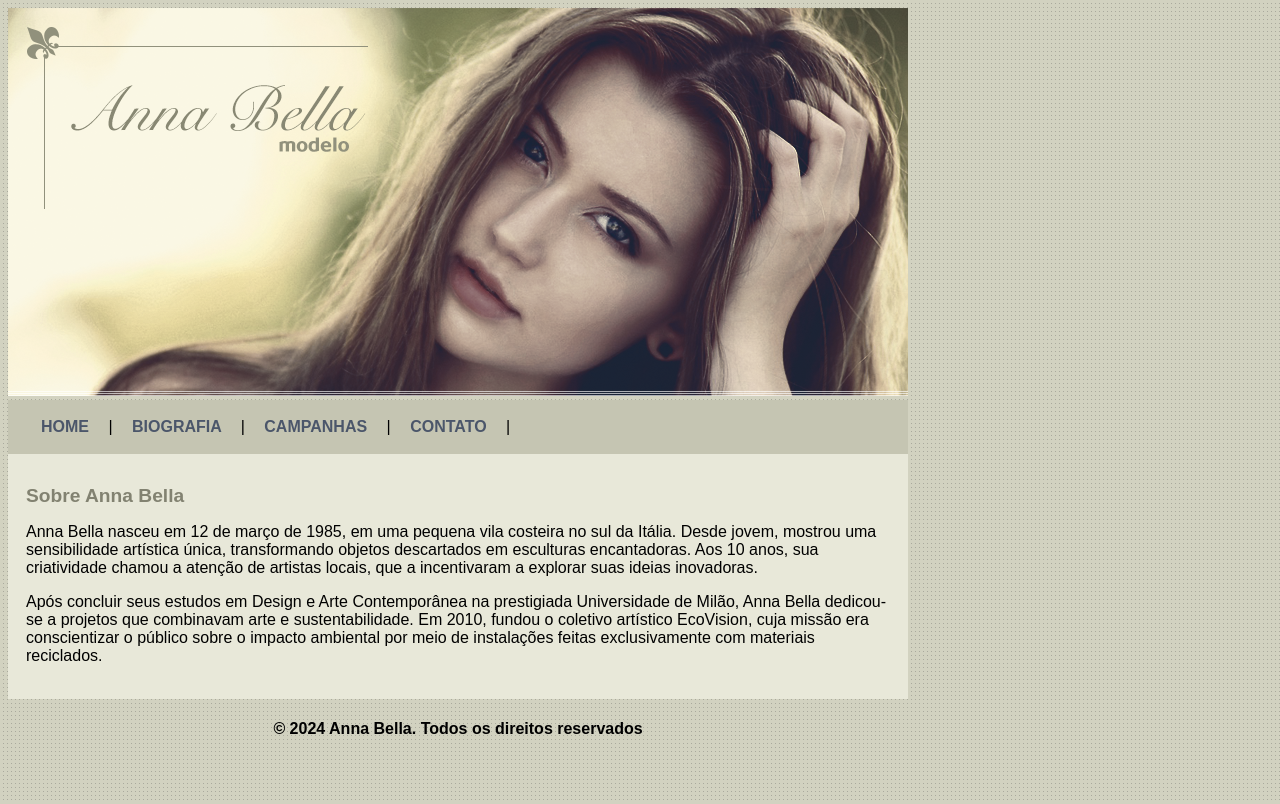
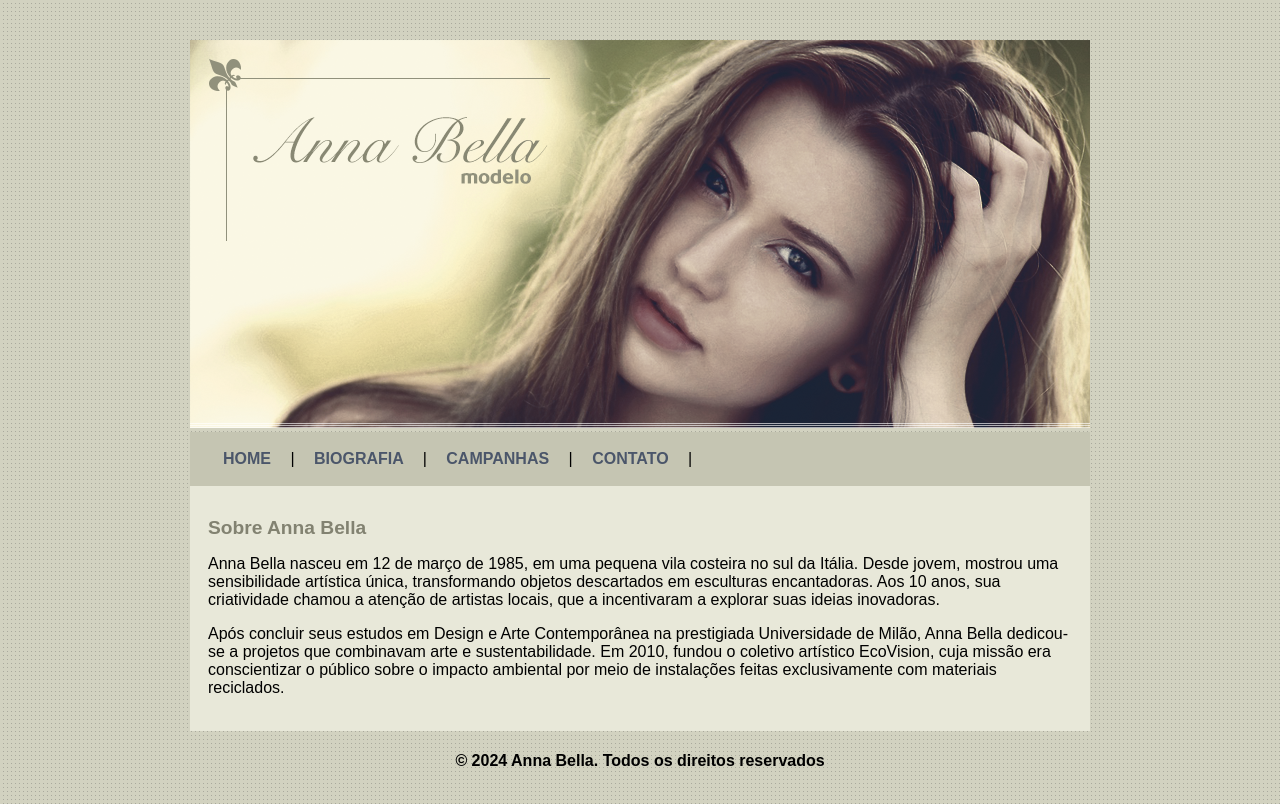
Before and after one commit to defaeca/ANNA_BELLA_SITE_CSS, a plain HTML site: page index.html in a window 1280 px wide. Shown: the top 804 px of the page. Drawn offline with Linux system fonts and the light colour scheme.

Commit message:
Centralizando a pagina (#2)

```diff
--- a/estilo.css
+++ b/estilo.css
@@ -5,6 +5,8 @@ body {
 
 #principal {
   width: 900px;
+  padding: 20px;
+  margin: 20px auto;
 }
 
 #menu {
```
